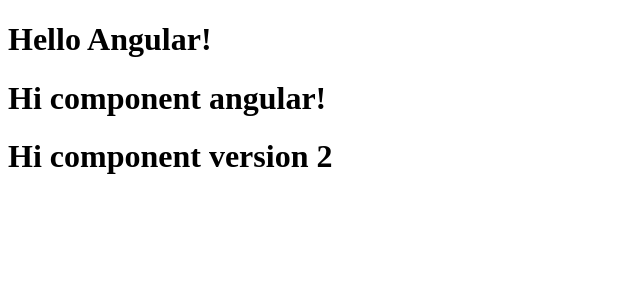
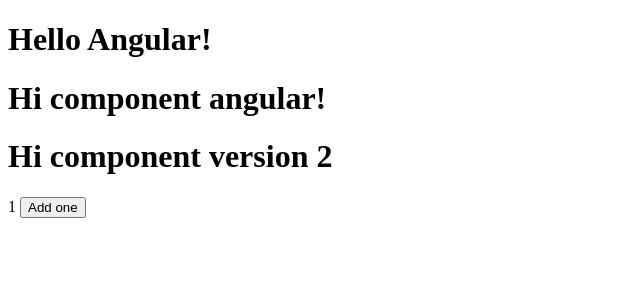
Before and after one commit to marciomartinsofficial/my-other-first-projetc-angular, an Angular app: page / in a window 1280 px wide. Shown: the top 300 px of the page, without its empty margins (0-640 px from the left). Built offline with nearby package versions, Linux system fonts and the light colour scheme.

Commit message:
Button to test life cycle.

```diff
--- a/src/app/app.component.html
+++ b/src/app/app.component.html
@@ -1,4 +1,6 @@
 <h1>Hello Angular!</h1>
 <app-title></app-title>
 <app-title titleMsg="Hi component version 2"></app-title>
+{{count}}
+<button (click)="addOne()">Add one</button>
 <router-outlet></router-outlet>
--- a/src/app/app.component.ts
+++ b/src/app/app.component.ts
@@ -7,6 +7,12 @@
 })
 export class AppComponent implements OnInit, DoCheck, AfterContentInit, AfterContentChecked, AfterViewInit, AfterViewChecked {
   title = 'my-other-first-projetc-angular';
+
+  public count: number = 1;
+
+  public addOne(): number {
+    return this.count += 1;
+  }
 
   ngOnInit(): void {
     console.log('Please, wait for one second...');
```
